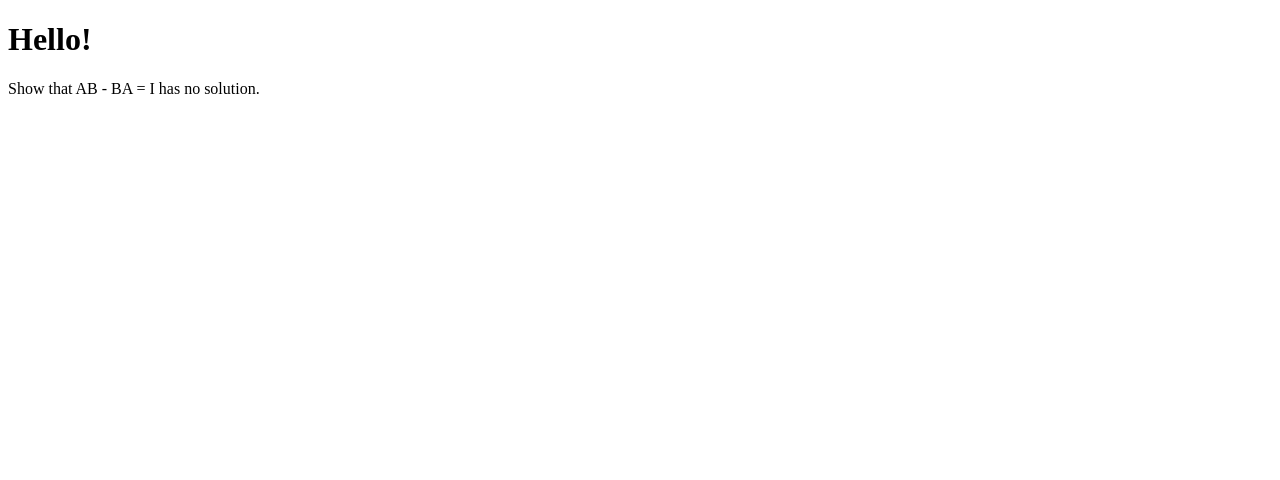
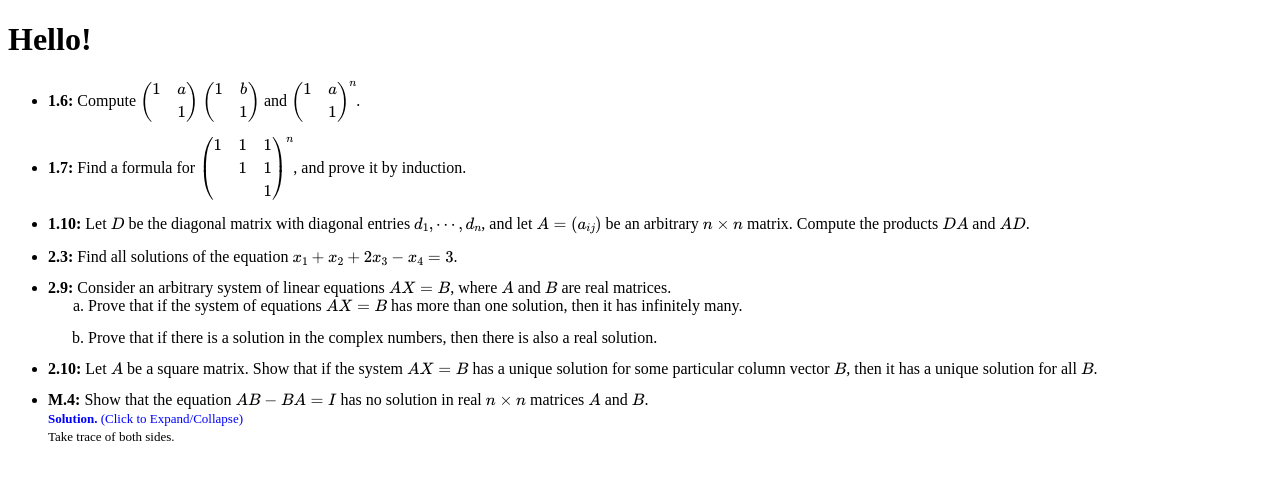
Before and after one commit to enqiLi/doproblems, a plain HTML site: page index.html in a window 1280 px wide. Drawn offline with nearby package versions, Linux system fonts and the light colour scheme.

Commit message:
Fancier html; more problems

```diff
--- a/index.html
+++ b/index.html
@@ -1,13 +1,70 @@
 <!DOCTYPE html>
 <html>
 <head>
-<title>Do Some Problems</title>
+    <meta charset="utf-8">
+    <title>Do Some Problems</title>
+    <script src="https://polyfill.io/v3/polyfill.min.js?features=es6"></script>
+    <script id="MathJax-script" async
+          src="https://cdn.jsdelivr.net/npm/mathjax@3/es5/tex-mml-chtml.js">
+    </script>
+    <style>
+        /* #wrapper {
+            text-align:left;
+            border:1px solid #ccc;
+            background-color:#f0f0f0;
+        } */
+        li + li {
+            margin-top: 10pt;
+        }
+        a {
+            color:blue;
+            cursor:pointer;
+            font-size: small;
+        }
+        sol {
+            font-size: small;
+        }
+    </style>
+    <script type="text/javascript" src="MathJax/MathJax.js?config=default"></script>
+    <script type="text/javascript">
+        function switchMenu(obj) {
+	        var el = document.getElementById(obj);
+	        if ( el.style.display == "none" ) {
+		        el.style.display = '';
+	        }
+	        else {
+		        el.style.display = 'none';
+	        }
+        }
+    </script>
 </head>
 
 <body>
 
 <h1>Hello!</h1>
-<p>Show that AB - BA = I has no solution.</p>
+<ul>
+    <li> <b>1.6:</b> Compute \(\begin{pmatrix} 1 & a \\ & 1 \end{pmatrix}\) \(\begin{pmatrix} 1 & b \\ & 1 \end{pmatrix}\)
+    and \(\begin{pmatrix} 1 & a \\ & 1 \end{pmatrix}^n\).</li>
+    <li> <b>1.7:</b> Find a formula for \(\begin{pmatrix} 1 & 1 & 1 \\ & 1 & 1 \\ & & 1 \end{pmatrix}^n\), and prove it by induction.</li>
+    <li> <b>1.10:</b> Let \(D\) be the diagonal matrix with diagonal entries \(d_1, \cdots, d_n\), and let \(A = (a_{ij})\)
+    be an arbitrary \(n \times n\) matrix. Compute the products \(DA\) and \(AD\).</li>
+    <li> <b>2.3:</b> Find all solutions of the equation \(x_1 + x_2 + 2x_3 - x_4 = 3\).</li>
+    <li> <b>2.9:</b> Consider an arbitrary system of linear equations \(AX = B\), where \(A\) and \(B\) are real matrices.
+    <ol style="list-style-type:lower-alpha">
+        <li> Prove that if the system of equations \(AX = B\) has more than one solution, then it has infinitely many.</li>
+        <li> Prove that if there is a solution in the complex numbers, then there is also a real solution. </li>
+    </ol>
+    </li>
+    <li> <b>2.10:</b> Let \(A\) be a square matrix. Show that if the system \(AX = B\) has a unique solution for some particular
+    column vector \(B\), then it has a unique solution for all \(B\).</li>
+    <li> <b>M.4:</b> Show that the equation \(AB - BA = I\) has no solution in real \(n \times n\) matrices \(A\) and \(B\).<br>
+    <a onclick="switchMenu('proof1');"><b>Solution. </b>(Click to Expand/Collapse)</a>
+    <div id="proof1"><div id="wrapper">
+        <sol>Take trace of both sides.</sol>
+    </div>
+    </li>
+
+</ul>
 
 </body>
 </html>
```
